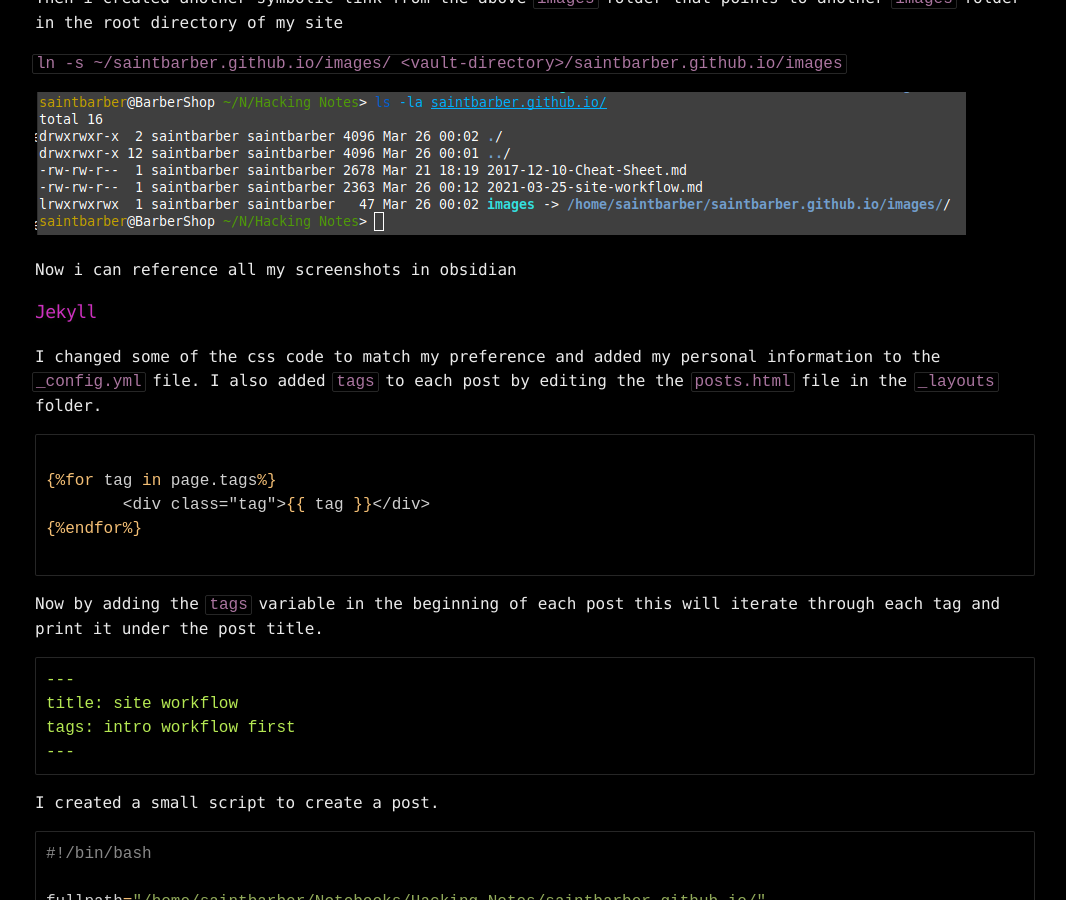
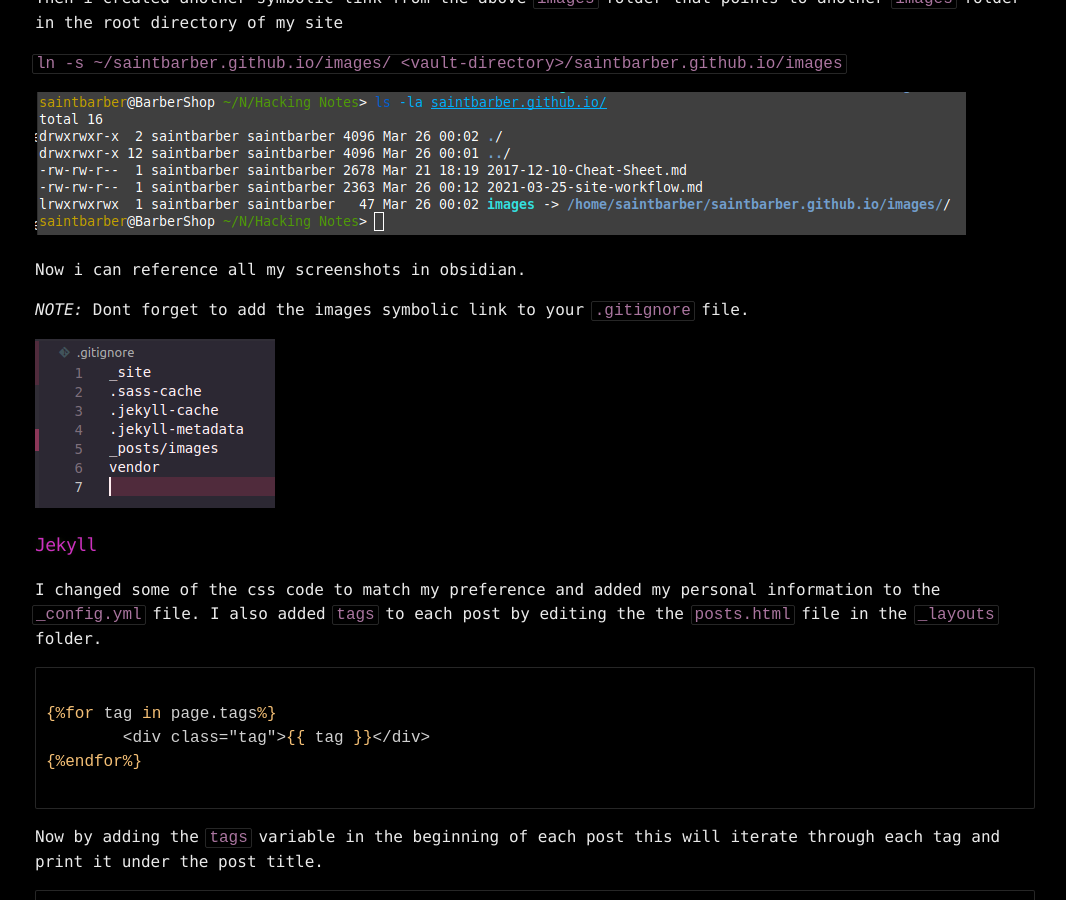
Before and after one commit to saintbarber/saintbarber.github.io, a Jekyll site: the page built from _posts/2021-03-25-site-workflow.md, in a window 1280 px wide and 900 px high, scrolled down 2332 px. Shown: the whole window, without its empty margins (105-1171 px from the left). Built offline with Jekyll 4.4.1, drawn with Linux system fonts in a browser that asks for light colours.

Commit message:
update site workflow post

```diff
--- a/_posts/2021-03-25-site-workflow.md
+++ b/_posts/2021-03-25-site-workflow.md
@@ -62,7 +62,11 @@ Then i created another symbolic link from the above `images` folder that points
 
 ![](images/Pasted%20image%2020210326001237.png)
 
-Now i can reference all my screenshots in obsidian
+Now i can reference all my screenshots in obsidian.
+
+_NOTE:_ Dont forget to add the images symbolic link to your `.gitignore` file.
+
+![](images/Pasted%20image%2020210326013812.png)
 
 ### Jekyll
 
```
Also changed, not shown: images/Pasted image 20210326013812.png (added).
